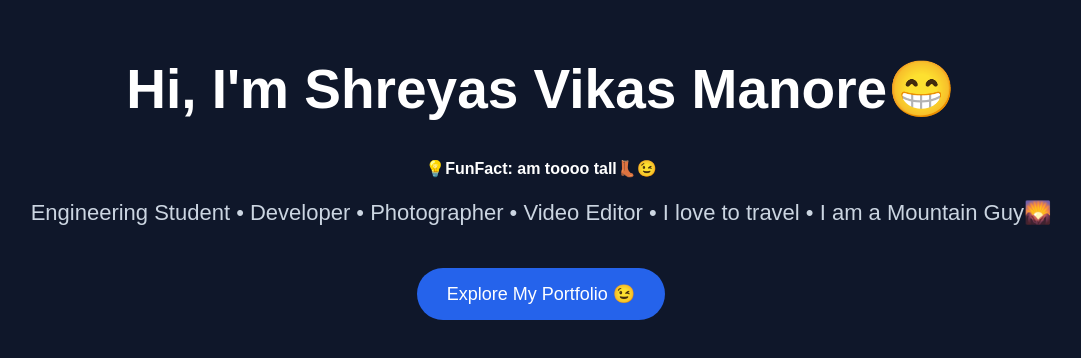
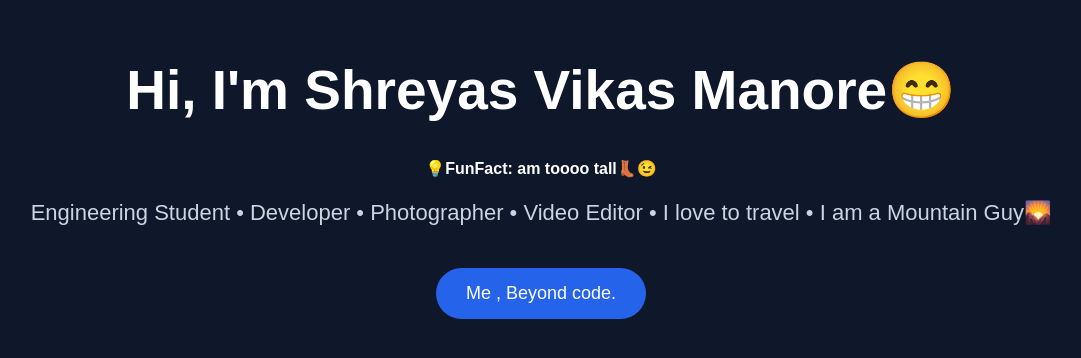
Before and after one commit to ShreyasManore/ShreyasManore.github.io, a plain HTML site: page index.html in a window 1280 px wide. Shown: the part 230-588 px from the top of the page, without its empty margins (99-1180 px from the left). Drawn offline with Linux system fonts and the light colour scheme.

Commit message:
Change button text in index.html

```diff
--- a/index.html
+++ b/index.html
@@ -42,7 +42,7 @@ button{
 <h1>Hi, I'm Shreyas Vikas Manore😁</h1>
 <h4> 💡FunFact: am toooo tall👢😉 </h4>
 <p>Engineering Student • Developer • Photographer • Video Editor • I love to travel • I am a Mountain Guy🌄</p>
-<button>Explore My Portfolio 😉</button>
+<button>Me , Beyond code.</button>
 </div>
 </body>
 </html>
```
